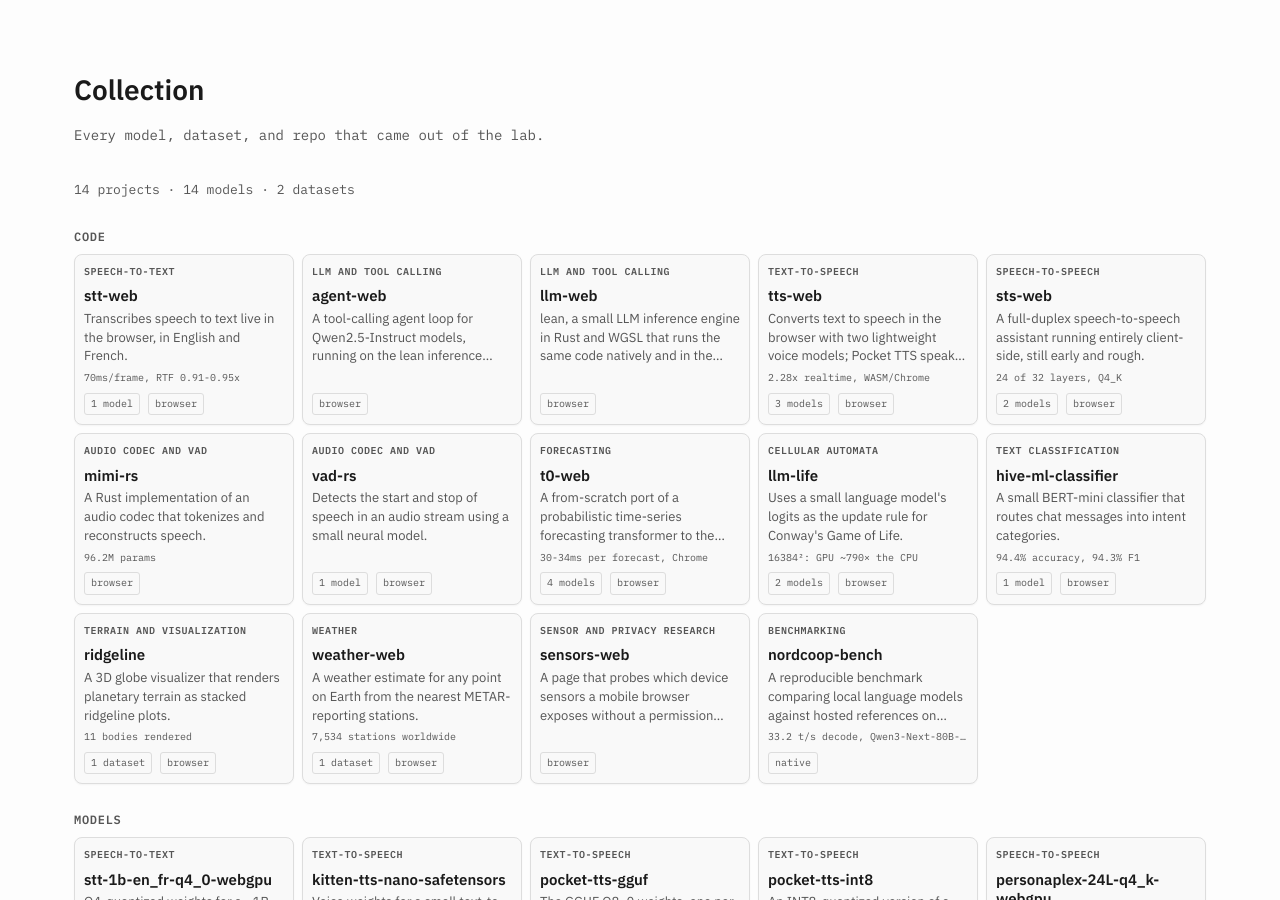
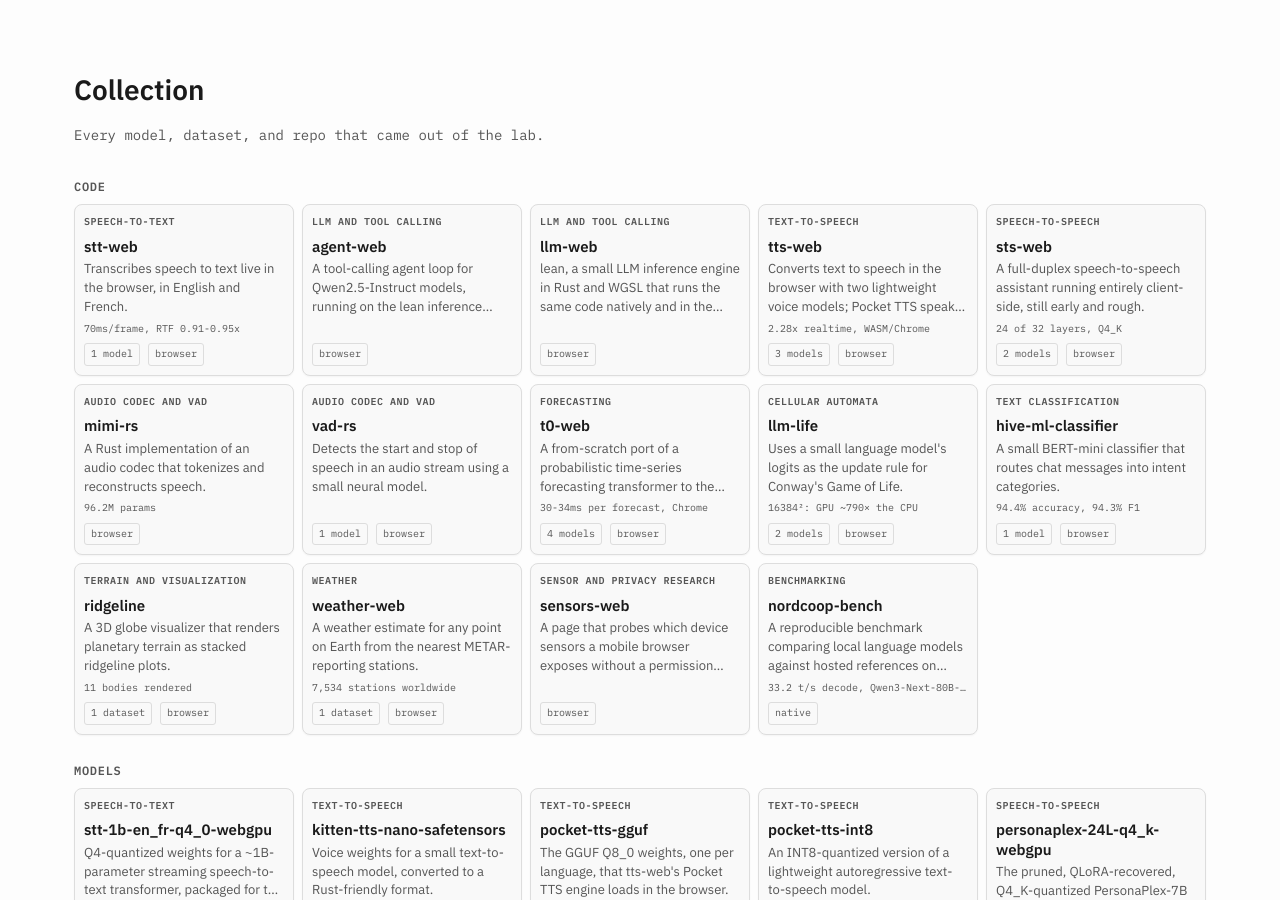
Before and after one commit to idle-intelligence/site, a Jekyll site: the page built from collection/index.md, in a window 1280 px wide and 900 px high. Built offline with Jekyll 4.4.1, drawn with Linux system fonts in a browser that asks for light colours.

Commit message:
Collection page: drop the per-kind counts line

```diff
--- a/_includes/collection-full.html
+++ b/_includes/collection-full.html
@@ -6,8 +6,6 @@
   {% if item.kind == "dataset" %}{% assign n_datasets = n_datasets | plus: 1 %}{% endif %}
   {% if item.kind == "code" %}{% assign n_repos = n_repos | plus: 1 %}{% endif %}
 {% endfor %}
-
-<p class="counts">{{ n_repos }} projects &middot; {{ n_models }} models &middot; {{ n_datasets }} datasets</p>
 
 {% assign kinds = "code,model,dataset" | split: "," %}
 {% assign kind_labels = "Code,Models,Datasets" | split: "," %}
```
